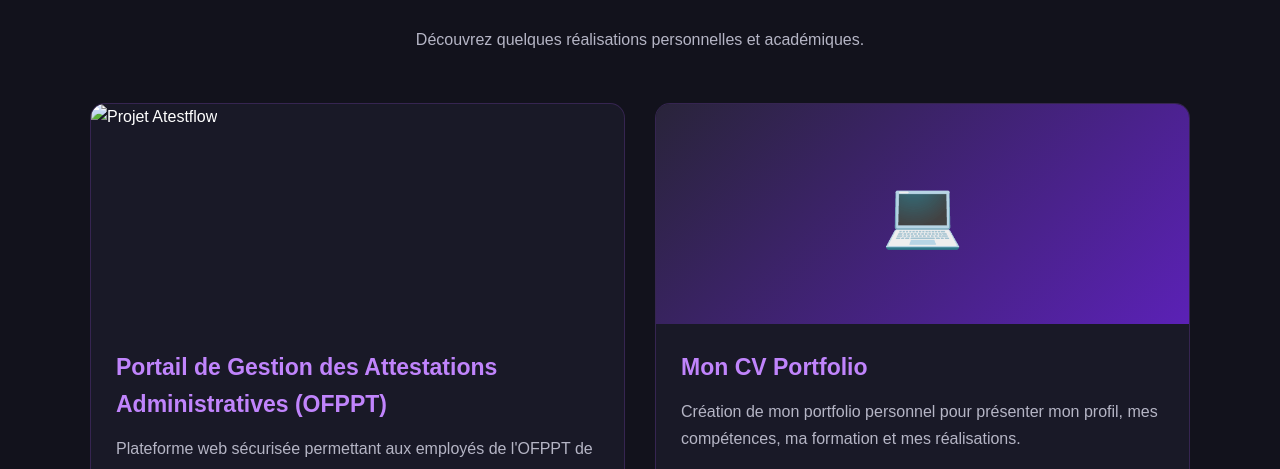
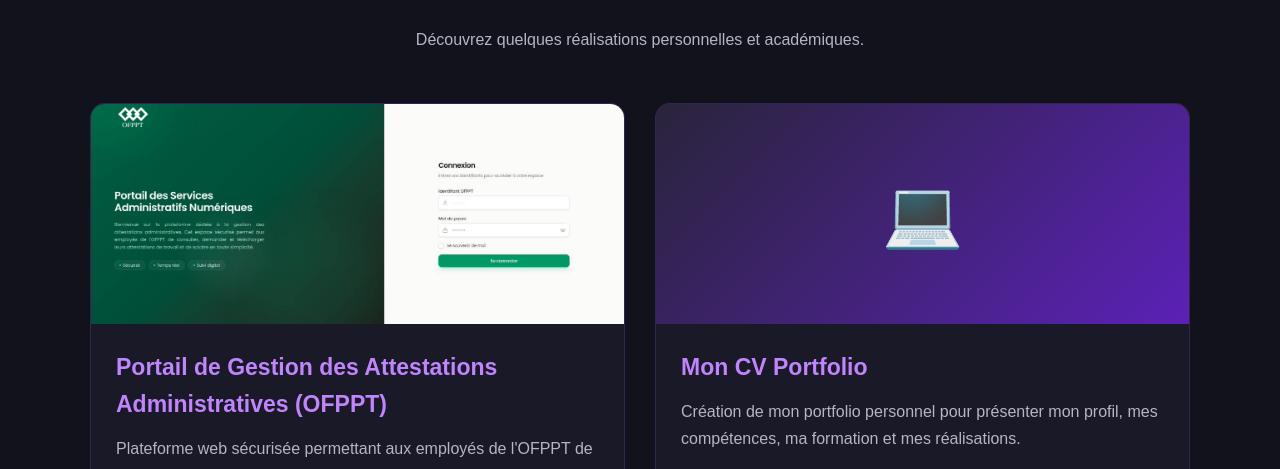
Before and after one commit to Latifa-tifa99/CVPortfolio, a plain HTML site: page index.html in a window 1280 px wide. Shown: the part 3400-3869 px from the top of the page. Drawn offline with Linux system fonts and the light colour scheme.

Commit message:
Update index.html
Renommer project1.pnj.jpej

```diff
--- a/index.html
+++ b/index.html
@@ -303,7 +303,7 @@
                 <div class="project-card">
 
                     <div class="project-image">
-                        <img src="images/project1.png.jpeg"
+                        <img src="images/project1.jpeg"
                             alt="Projet Atestflow">
                     </div>
 
```
